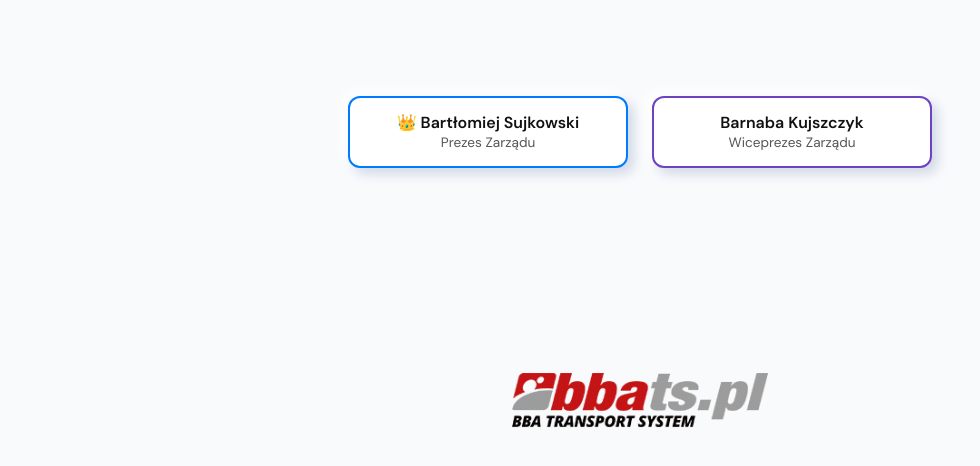
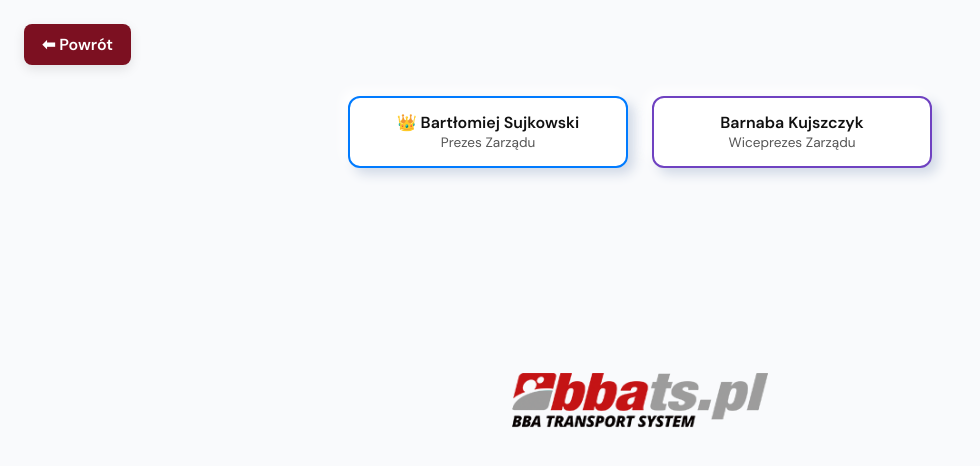
Before and after one commit to Szabla91/Struktura, a plain HTML site: page struktura personalna.html in a window 1280 px wide. Shown: the whole page, without its empty margins (0-980 px from the left). Drawn offline with Linux system fonts and the light colour scheme.

Commit message:
Update struktura personalna.html

```diff
--- a/struktura personalna.html
+++ b/struktura personalna.html
@@ -104,10 +104,36 @@
   @media (max-width: 768px) {
     .box { min-width: 160px; padding: 12px 16px; font-size: 0.95rem; }
   }
+
+#back-button {
+    position: fixed;
+    top: 24px;
+    left: 24px;
+    background-color: #7c1021;
+    color: white;
+    padding: 10px 18px;
+    border-radius: 8px;
+    text-decoration: none;
+    font-weight: 600;
+    font-family: 'DM Sans', sans-serif;
+    box-shadow: 0 4px 12px rgba(0,0,0,0.1);
+    z-index: 1000;
+    transition: all 0.3s ease;
+  }
+
+  #back-button:hover {
+    background-color: #a0142a;
+    box-shadow: 0 6px 16px rgba(0,0,0,0.2);
+    transform: translateY(-2px);
+  }
+
 </style>
 </head>
 
 <body>
+
+<a href="index.html" id="back-button">⬅ Powrót</a>
+
 <div class="container">
 <div class="section">
 <div class="box color-main" data-group="top" data-target="bartlomiej">👑 Bartłomiej Sujkowski<div class="title-small">Prezes Zarządu</div></div>
```
